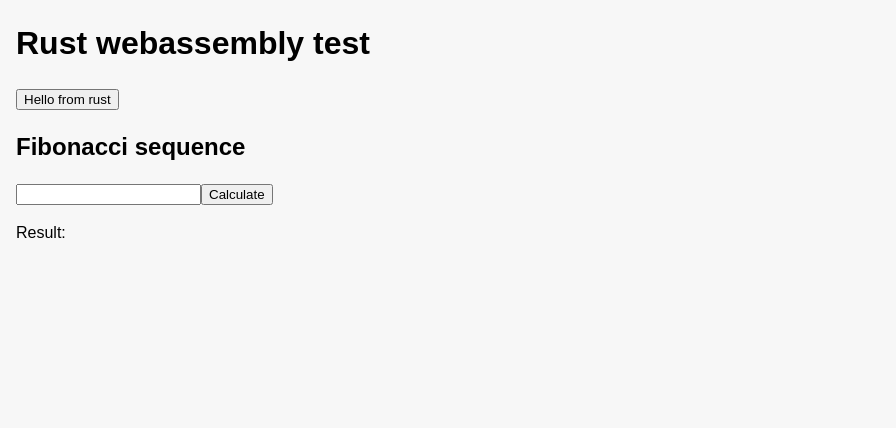
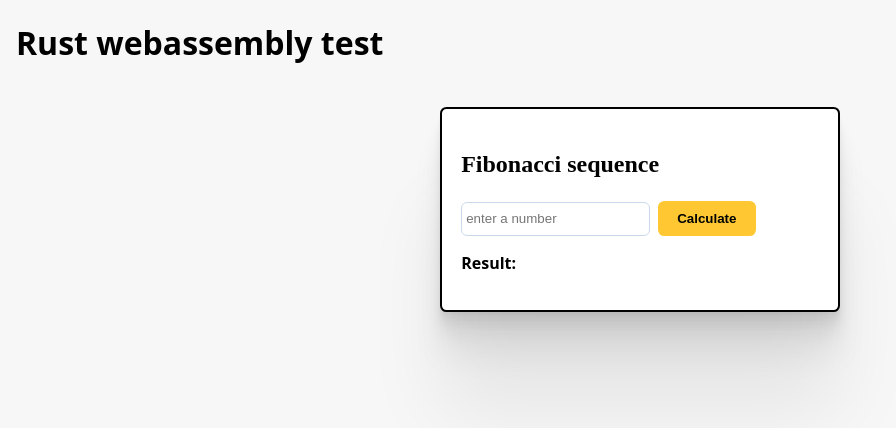
Before and after one commit to Firaz-Ilhan/rust-wasm, a React app: page / in a window 1280 px wide. Shown: the whole page, without its empty margins (0-896 px from the left). Built offline with nearby package versions, Linux system fonts and the light colour scheme.

Commit message:
style cards

```diff
--- a/src/components/Test.js
+++ b/src/components/Test.js
@@ -16,15 +16,18 @@ const Test = ({ func, title }) => {
     }
 
     return (
-        <div className="test">
-            <h2>{title}</h2>
-            <input type="number" value={value} onChange={e => setValue(e.target.value)} onKeyPress={handleKeyPress} />
-
-            <button onClick={addResult}>
-                Calculate
-            </button>
-
-            <p>Result: {result}</p>
+        <div>
+            <div className="card">
+                <div>
+                    <h2>{title}</h2>
+                    <div className="input">
+                        <input className="input_field" type="number" placeholder="enter a number"
+                            value={value} onChange={e => setValue(e.target.value)} onKeyPress={handleKeyPress} />
+                        <button className="card_btn" onClick={addResult}>Calculate</button>
+                    </div>
+                    <p className="result">Result: {result}</p>
+                </div>
+            </div>
         </div>
     );
 }
--- a/src/index.css
+++ b/src/index.css
@@ -1,7 +1,68 @@
+:root {
+  --color-light: white;
+  --color-signal: #ffc832;
+  --color-hover: #a72145;
+  --input-color: #99a3ba;
+  --input-border: #cdd9ed;
+  --size-bezel: 0.6rem;
+  --size-radius: 0.4rem;
+}
+
 body {
-    font-family: sans-serif;
-    margin: 0 auto;
-    padding: 0 1em;
-    line-height: 1.4;
-    background: #f7f7f7;
+  font-family: system-ui, sans-serif;
+  background: #f7f7f7;
+  max-width: 80em;
+  margin: 0 auto;
+  padding: 0 1em;
+  line-height: 1.4;
+  font-size: calc(0.6rem + 0.5vw);
 }
+
+h2 {
+  font-family: cursive;
+}
+
+.card_wrapper {
+  display: grid;
+  grid-template-columns: repeat(auto-fit, minmax(2rem, 25rem));
+  gap: 2rem;
+  justify-content: center;
+}
+
+.card {
+  background: var(--color-light);
+  padding: calc(2 * var(--size-bezel));
+  margin-top: calc(2 * var(--size-bezel));
+  border-radius: var(--size-radius);
+  border: 2px solid var(--color-shadow, currentColor);
+  box-shadow: 0 3px 2px hsl(0 0% 0% / 2%), 0 7px 5px hsl(0 0% 0% / 3%), 0 13px 10px hsl(0 0% 0% / 4%), 0 22px 18px hsl(0 0% 0% / 5%), 0 42px 33px hsl(0 0% 0% / 6%), 0 100px 80px hsl(0 0% 0% / 7%);
+}
+
+.card_btn {
+  padding: var(--size-bezel) calc(var(--size-bezel) * 2);
+  background: var(--color-signal);
+  border: none;
+  border-radius: var(--size-radius);
+  font-weight: 600;
+}
+
+.card_btn:hover {
+  background: var(--color-hover);
+  color: var(--color-light);
+  transition: all 250ms linear;
+  cursor: pointer;
+}
+
+.input_field {
+  margin-right: 0.5rem;
+  padding: 0.25rem 0.25rem;
+  line-height: 1.5rem;
+  border-radius: 0.375rem;
+  border: 1px solid var(--input-border);
+  background: var(--color-light);
+  width: 50%;
+}
+
+.result {
+  font-weight: 600;
+}
--- a/src/index.js
+++ b/src/index.js
@@ -9,8 +9,9 @@ wasm.then(wasm => {
     return (
       <div>
         <Header title="Rust webassembly test" />
-        <button onClick={wasm.greet}>Hello from rust</button>
-        <Test func={wasm.fib} title="Fibonacci sequence" />
+        <div className="card_wrapper">
+          <Test func={wasm.fib} title="Fibonacci sequence" />
+        </div>
       </div>
     );
   };
--- a/webpack.config.js
+++ b/webpack.config.js
@@ -27,7 +27,14 @@ module.exports = {
                 use: {
                     loader: "babel-loader"
                 }
-            }
+            },
+            {
+                test: /\.s[ac]ss$/i,
+                use: [
+                    "style-loader",
+                    "css-loader",
+                ],
+            },
         ],
     },
     mode: "development"
```
Also changed, not shown: 1 other file.
